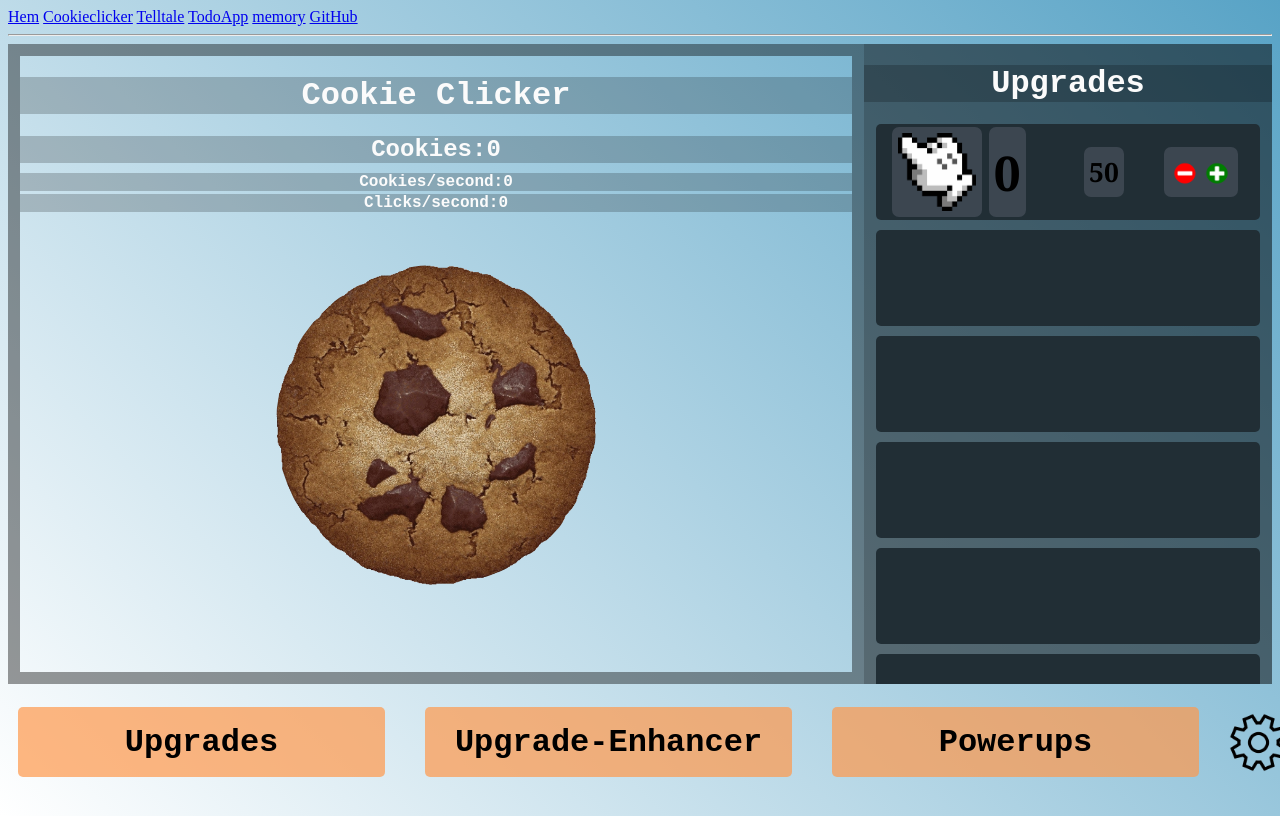
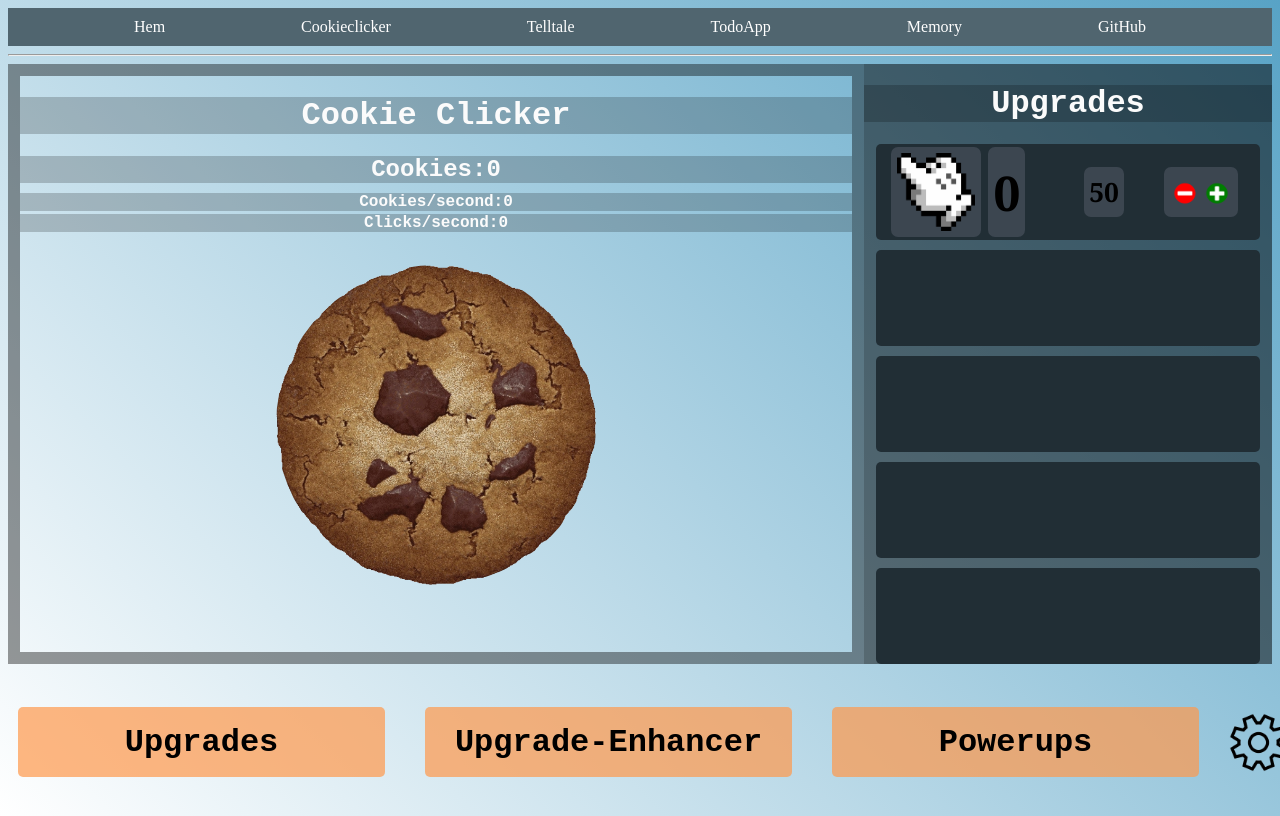
Before and after one commit to frofflo/frofflo.github.io, a SvelteKit app: page /cookieclicker in a window 1280 px wide. Built offline with nearby package versions, Linux system fonts and the light colour scheme.

Commit message:
Feet pic + Reset button + Nice bar at the top

```diff
--- a/src/routes/+layout.svelte
+++ b/src/routes/+layout.svelte
@@ -1,11 +1,11 @@
-<nav>
-  <a href="/">Hem</a>
-  <a href="/cookieclicker">Cookieclicker</a>
-  <a href="/telltale">Telltale</a>
-  <a href="/todo">TodoApp</a>
-  <a href="/memory">memory</a>
+<nav class="navClass">
+  <a class="linkClass" href="/">Hem</a>
+  <a class="linkClass" href="/cookieclicker">Cookieclicker</a>
+  <a class="linkClass" href="/telltale">Telltale</a>
+  <a class="linkClass" href="/todo">TodoApp</a>
+  <a class="linkClass" href="/memory">Memory</a>
 
-  <a target="_blank"  href="https://github.com/frofflo/frofflo.github.io" >GitHub</a>
+  <a class="linkClass" target="_blank"  href="https://github.com/frofflo/frofflo.github.io" >GitHub</a>
 </nav>
 
 <hr />
@@ -13,7 +13,7 @@
 <slot />
 
 <style>
-    :global(body){
+  :global(body){
     background: hsla(0, 0%, 100%, 1);
     background: linear-gradient(45deg, hsla(0, 0%, 100%, 1) 0%, hsla(199, 49%, 56%, 1) 100%);
     background: -moz-linear-gradient(45deg, hsla(0, 0%, 100%, 1) 0%, hsla(199, 49%, 56%, 1) 100%);
@@ -23,4 +23,27 @@
       background-repeat: no-repeat;
       background-size: cover;
   }
+
+  .navClass{
+    display: flex;
+    flex-direction: row;
+    justify-content: center;
+    justify-content: space-evenly;
+    background-color: rgb(80,101,111);
+  }
+  .linkClass{
+    transition: background 0.3s;
+    color: white;
+    padding: 10px;
+  }
+  .linkClass:hover{
+    background-color: rgb(48, 60, 65);
+  }
+  .linkClass:active{
+    transform: translateY(-5px);
+  }
+  a {
+    text-decoration: none;
+  }
+
 </style>
--- a/src/routes/cookieclicker/+page.svelte
+++ b/src/routes/cookieclicker/+page.svelte
@@ -237,6 +237,25 @@
 
   }
 
+  function Reset(){
+    activeTab = "yesOrnoTab"
+  }
+
+  function wipeData(){
+    localStorage.clear()
+
+    cookies = parseFloat(localStorage.getItem('cookies')??0);
+    dmg = parseFloat(localStorage.getItem('dmg')??1);
+    cursors = parseFloat(localStorage.getItem('cursors')??0);
+    cursorCost = parseFloat(localStorage.getItem('cursorCost')??50);
+    autoClicks = parseFloat(localStorage.getItem('autoClicks')??0);
+    cursorMultiplier = parseFloat(localStorage.getItem('cursorMultiplier')??1);
+
+    activeTab="choicetab"
+    location.reload()
+
+  }
+
   function Back(){
     activeTab="choicetab"
   }
@@ -319,7 +338,7 @@
     cursorCost = Math.round(cursorCost / 10) * 10
   }, 10);
   setInterval(function(){
-    cookiesPerSecond = autoClicks*100 + cps*cursorMultiplier;
+    cookiesPerSecond = (autoClicks*100) + cps*dmg;
     autoClicks = (0.001*cursors*cursorMultiplier);
     cursorCost = Math.round(cursorCost / 10) * 10
     cookies += autoClicks
@@ -421,7 +440,13 @@
 <div class="settingstab" class:hidden={activeTab!="settingstab"}>
   <button class="button" on:click={()=>Save()}>Save</button>
   <button class="button" on:click={()=>Load()}>Load</button>
+  <button class="button" on:click={()=>Reset()}>Reset</button>
   <img type="backarrow" on:click={()=>Back()} on:keypress={()=>Back()} bind:this={picture} class = "arrowpic" src="Arrow.png" alt="back">
+</div>
+
+<div class="yesOrnoTab" class:hidden={activeTab!="yesOrnoTab"}>
+  <button class="button" on:click={()=>wipeData()}>Yes</button>
+  <button class="button" on:click={()=>Back()}>No</button>
 </div>
 
 
@@ -441,6 +466,7 @@
   .background{
     display: flex;
     flex-shrink: 1;
+    height: 75vh;
   }
   .particle {
     position: absolute;
@@ -449,7 +475,6 @@
     transform: translate(-50%, -50%) rotate(var(--rotation));
     aspect-ratio: 1/1;
     pointer-events: none;
-    background-color: orange;
   }
   .cookiebackground{
     text-align: center;
@@ -461,7 +486,7 @@
     position: relative;
     text-align: center;
     background-color: rgba(0,0,0,0.5);
-    height: 80vh;
+    height: 75vh;
     width: 35vw;
   }
   .upgradesFolder{
@@ -473,13 +498,13 @@
     display: grid;
     grid-template-columns: 20% 13.5% 20% 20%;
     justify-content: center;
+    justify-content: space-evenly;
     width: 30vw;
     height: 12vh;
     background-color: rgb(33,46,53);
     font-size: 2em;
     margin-bottom: 10px;
     border-radius: 5px;
-    gap: 20px;
   }
   .upgradeImageTemplate{
     margin-top: 1vh;
@@ -506,7 +531,7 @@
     max-height: 10vh;
   }
   .upgradeDescription{
-    transform: translate(48%, 30%);
+    transform: translate(5%, 30%);
     width: 10vh;
   }
   .pixelArtHand{
@@ -555,7 +580,7 @@
     position: relative;
     text-align: center;
     background-color: rgba(0,0,0,0.5);
-    height: 80vh;
+    height: 75vh;
     width: 35vw;
   }
   .upgrade-Enhancerfolder{
@@ -572,7 +597,7 @@
     position: relative;
     text-align: center;
     background-color: rgba(0,0,0,0.5);
-    height: 80vh;
+    height: 75vh;
     width: 35vw;
   }
   .Powerupsfolder{
@@ -679,6 +704,15 @@
     bottom: 0;
     margin-bottom: 10px;
   }
+  .yesOrnoTab{
+    display: flex;
+    justify-content: center;
+    width: 100%;
+    height: 100px;
+    position: absolute;
+    bottom: 0;
+    margin-bottom: 10px;
+  }
   .button{
     width: 400px;
     height: 70px;
@@ -707,7 +741,7 @@
     width: 65vw;
   }
   .cookiepictureclass{
-    margin-top: 5vh;
+    margin-top: 2.5vh;
     height: 80%;
     aspect-ratio: 1;
     border-radius: 100%;
```
